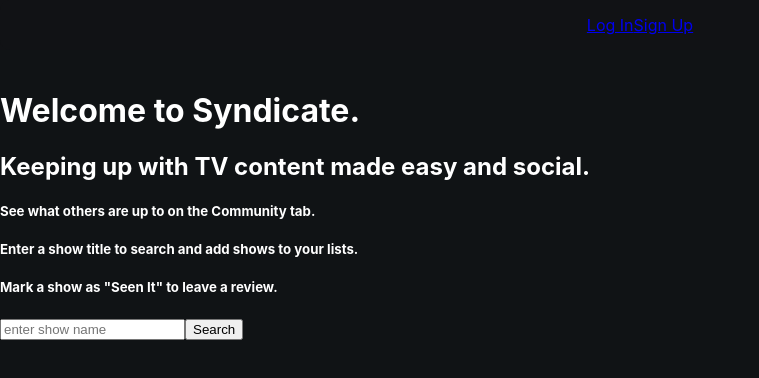
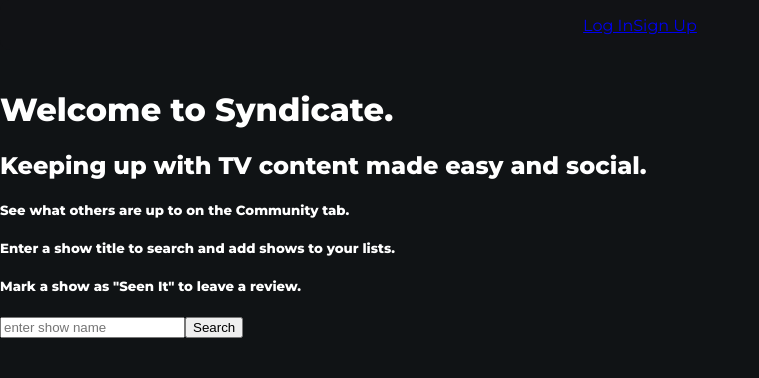
Before and after one commit to ClarkDoom/syndicate-refactor-front-end, a React (Vite) app: page / in a window 1280 px wide. Shown: the top 378 px of the page, without its empty margins (0-759 px from the left). Built offline with nearby package versions, Linux system fonts and the light colour scheme; no server answers.

Commit message:
setup montserrat font family

```diff
--- a/index.html
+++ b/index.html
@@ -1,13 +1,19 @@
 <!DOCTYPE html>
 <html lang="en">
+
 <head>
   <meta charset="UTF-8" />
   <link rel="icon" type="image/svg+xml" href="/vite.svg" />
   <meta name="viewport" content="width=device-width, initial-scale=1.0" />
-    <title>Vite + React + TS</title>
+  <title>Syndicate</title>
+  <link rel="preconnect" href="https://fonts.googleapis.com">
+  <link rel="preconnect" href="https://fonts.gstatic.com" crossorigin>
+  <link href="https://fonts.googleapis.com/css2?family=Montserrat:wght@100;400;800&display=swap" rel="stylesheet">
 </head>
+
 <body>
   <div id="root"></div>
   <script type="module" src="/src/main.tsx"></script>
 </body>
+
 </html>
--- a/src/index.css
+++ b/src/index.css
@@ -1,8 +1,6 @@
 body {
   margin: 0;
-  font-family: -apple-system, BlinkMacSystemFont, 'Segoe UI', 'Roboto',
-    'Oxygen','Ubuntu', 'Cantarell', 'Fira Sans', 'Droid Sans',
-    'Helvetica Neue', sans-serif;
+  font-family: 'Montserrat', sans-serif;
   -webkit-font-smoothing: antialiased;
   -moz-osx-font-smoothing: grayscale;
 }
```
Lines whose indentation alone changed are shown as unchanged.
